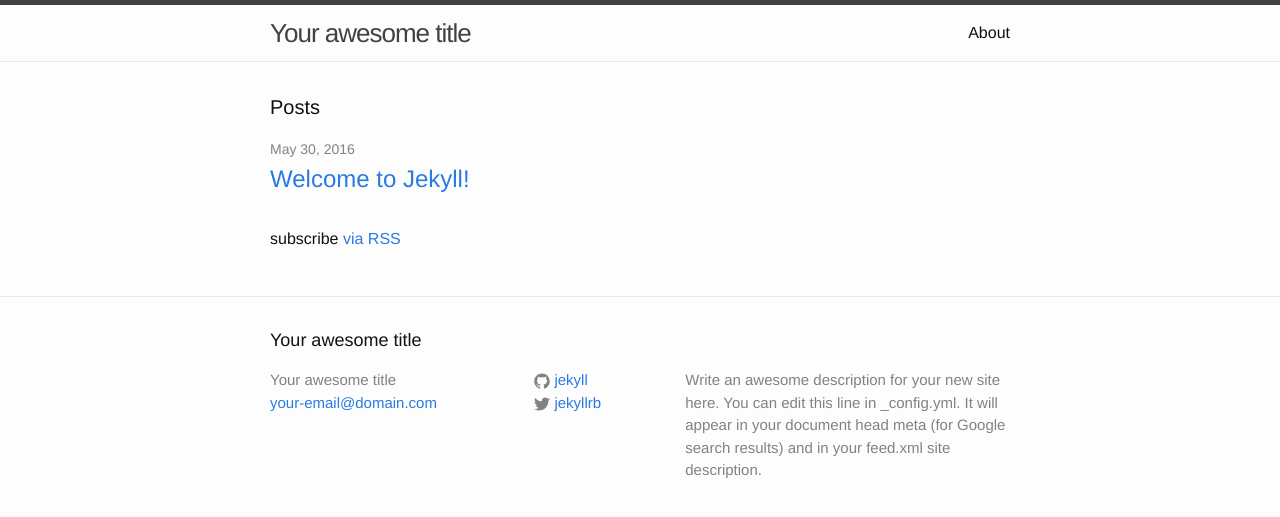
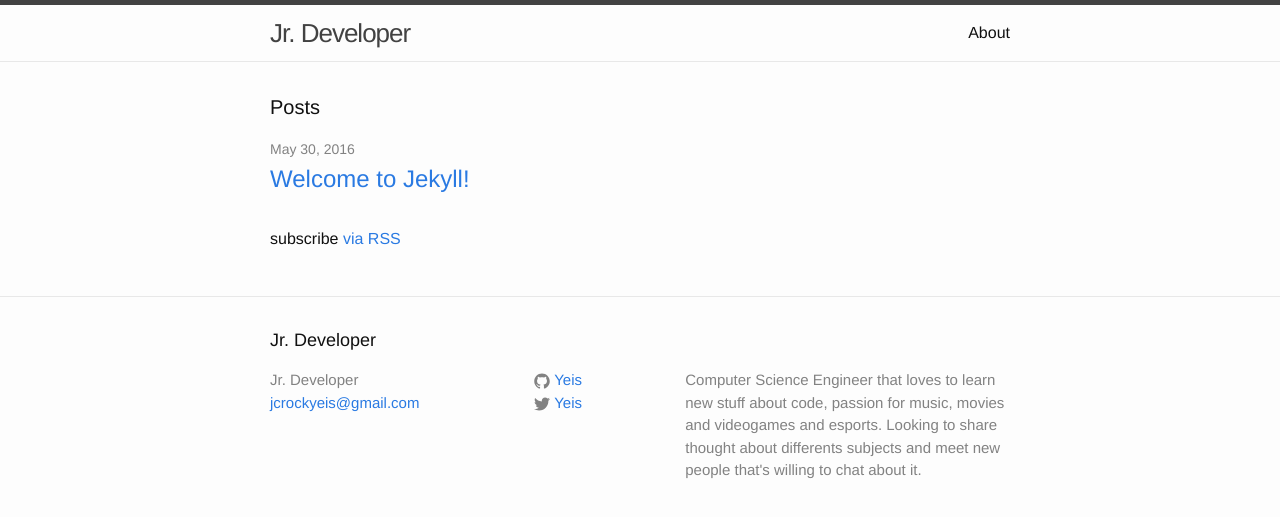
Before and after one commit to Yeis/Yeis.github.io, a Jekyll site: the page built from index.html, in a window 1280 px wide. Shown: the top 517 px of the page. Built offline with Jekyll 4.4.1, drawn with Linux system fonts in a browser that asks for light colours.

Commit message:
Index Changes

```diff
--- a/_config.yml
+++ b/_config.yml
@@ -6,16 +6,14 @@
 # 'jekyll serve'. If you change this file, please restart the server process.
 
 # Site settings
-title: Your awesome title
-email: your-email@domain.com
+title: Jr. Developer
+email: jcrockyeis@gmail.com
 description: > # this means to ignore newlines until "baseurl:"
-  Write an awesome description for your new site here. You can edit this
-  line in _config.yml. It will appear in your document head meta (for
-  Google search results) and in your feed.xml site description.
+    Computer Science Engineer that loves to learn new stuff about code, passion for music, movies and videogames and esports. Looking to share thought about differents subjects and meet new people that's willing to chat about it.
 baseurl: "" # the subpath of your site, e.g. /blog
 url: "http://yourdomain.com" # the base hostname & protocol for your site
-twitter_username: jekyllrb
-github_username:  jekyll
+twitter_username: Yeis
+github_username:  Yeis
 
 # Build settings
 markdown: kramdown
```
